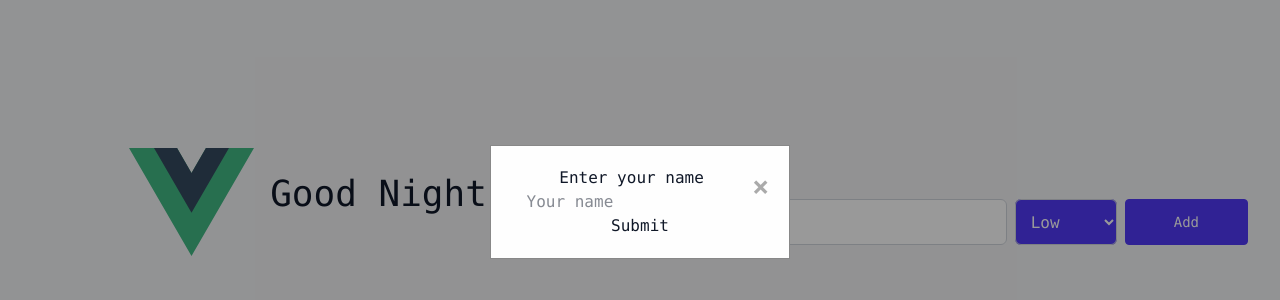
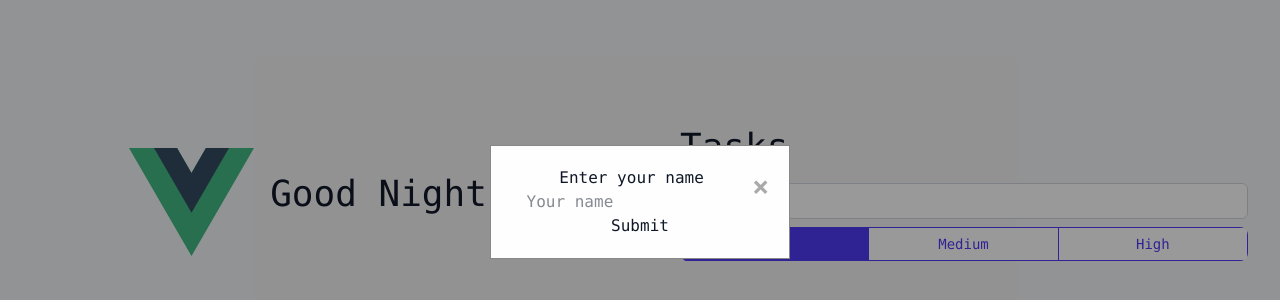
Before and after one commit to doguskysilva/vue-todo, a Vue app: page / in a window 1280 px wide. Shown: the part 198-498 px from the top of the page. Built offline with nearby package versions, Linux system fonts and the light colour scheme.

Commit message:
Refactor TaskCreator component to use priority buttons instead of a dropdown and update tests for new functionality

```diff
--- a/src/components/TaskCreator.vue
+++ b/src/components/TaskCreator.vue
@@ -8,6 +8,10 @@ const errorMessage = ref('')
 
 const task = ref('')
 const priority = ref(priorities[0])
+
+const setPriority = (newPriority: Priority) => {
+  priority.value = newPriority
+}
 
 const handleCreateTask = () => {
   if (!task.value.trim()) {
@@ -25,15 +29,23 @@ const handleCreateTask = () => {
     <div class="flex space-x-2">
       <input type="text" placeholder="Add a task" v-model="task" @keyup.enter="handleCreateTask"
         class="block w-full rounded-md bg-white px-3 py-1.5 text-base text-gray-900 outline-1 -outline-offset-1 outline-gray-300 placeholder:text-gray-400 focus:outline-2 focus:-outline-offset-2 focus:outline-indigo-600 sm:text-sm/6" />
-      <select v-model="priority"
-        class="block rounded-md bg-indigo-600 px-3 py-1.5 text-base text-white outline-1 -outline-offset-1 outline-gray-300 placeholder:text-gray-400 focus:outline-2 focus:-outline-offset-2 focus:outline-ind">
-        <option v-for="priority in priorities" :key="priority" :value="priority">
-          {{ priority }}
-        </option>
-      </select>
-      <button id="btnCreateTask"
-        class="inline-block rounded-sm border px-12 py-3 text-sm font-medium border-indigo-600 bg-indigo-600 text-white hover:bg-transparent hover:text-indigo-600 focus:ring-3 focus:outline-hidden"
-        @click="handleCreateTask">Add</button>
+    </div>
+    <div class="grid grid-cols-3 gap-0 w-full mt-2 rounded-lg overflow-hidden" role="group">
+      <button v-for="(p, index) in priorities" :key="p" @click="setPriority(p)" :class="[
+        'py-1.5 text-sm font-medium transition-colors w-full',
+        // Border styles
+        index !== priorities.length - 1 ? 'border-r' : '',
+        // Active state
+        priority === p
+          ? 'bg-indigo-600 text-white border-indigo-600'
+          : 'bg-white text-indigo-600 border-indigo-600 hover:bg-indigo-50',
+        'border-y border-indigo-600',
+        // First and last items border
+        index === 0 ? 'border-l' : '',
+        index === priorities.length - 1 ? 'border-r' : ''
+      ]">
+        {{ p }}
+      </button>
     </div>
     <p v-if="errorMessage" class="rounded-sm border- border-red-400 bg-red-200 text-red-800 px-2 py-1 mt-2 flex">
       <span class="grow" id="error">{{ errorMessage }}</span>
```
Also changed, not shown: 1 other file (tests, documents, lock files or other folders).
